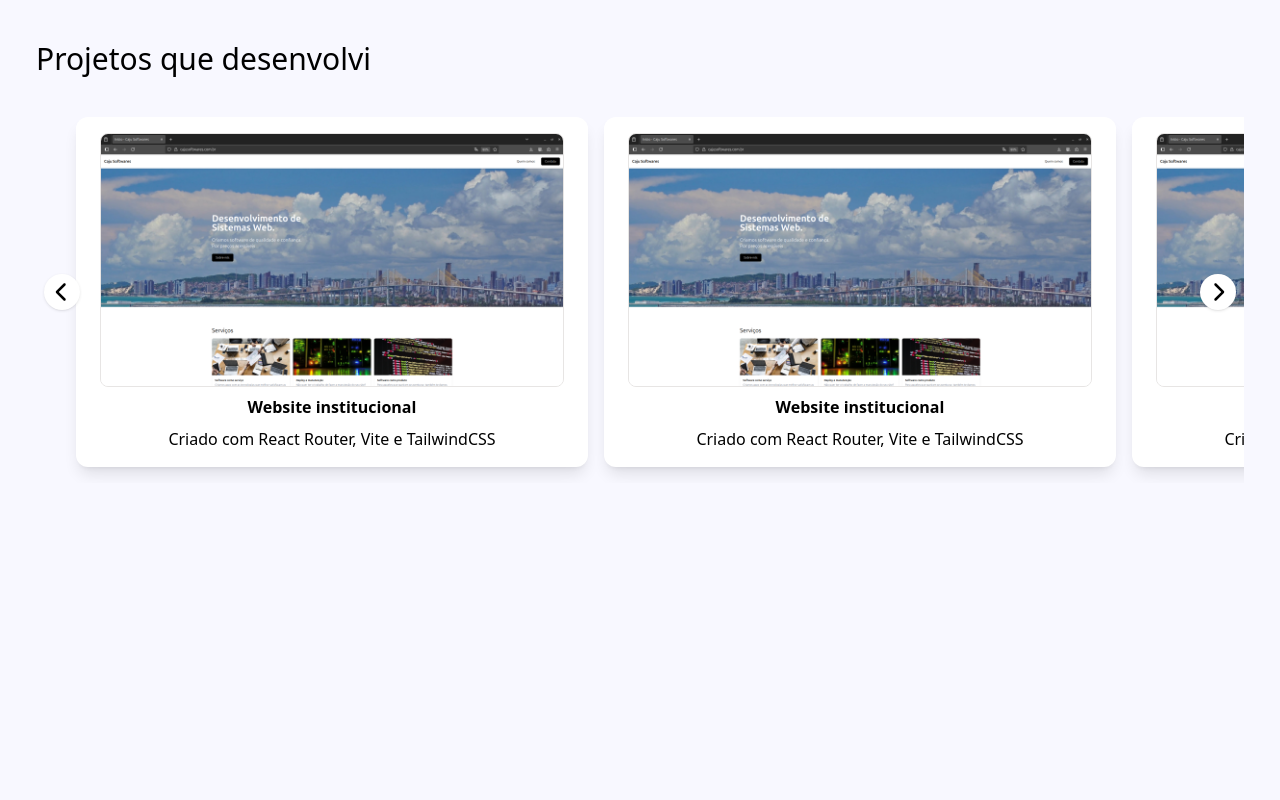
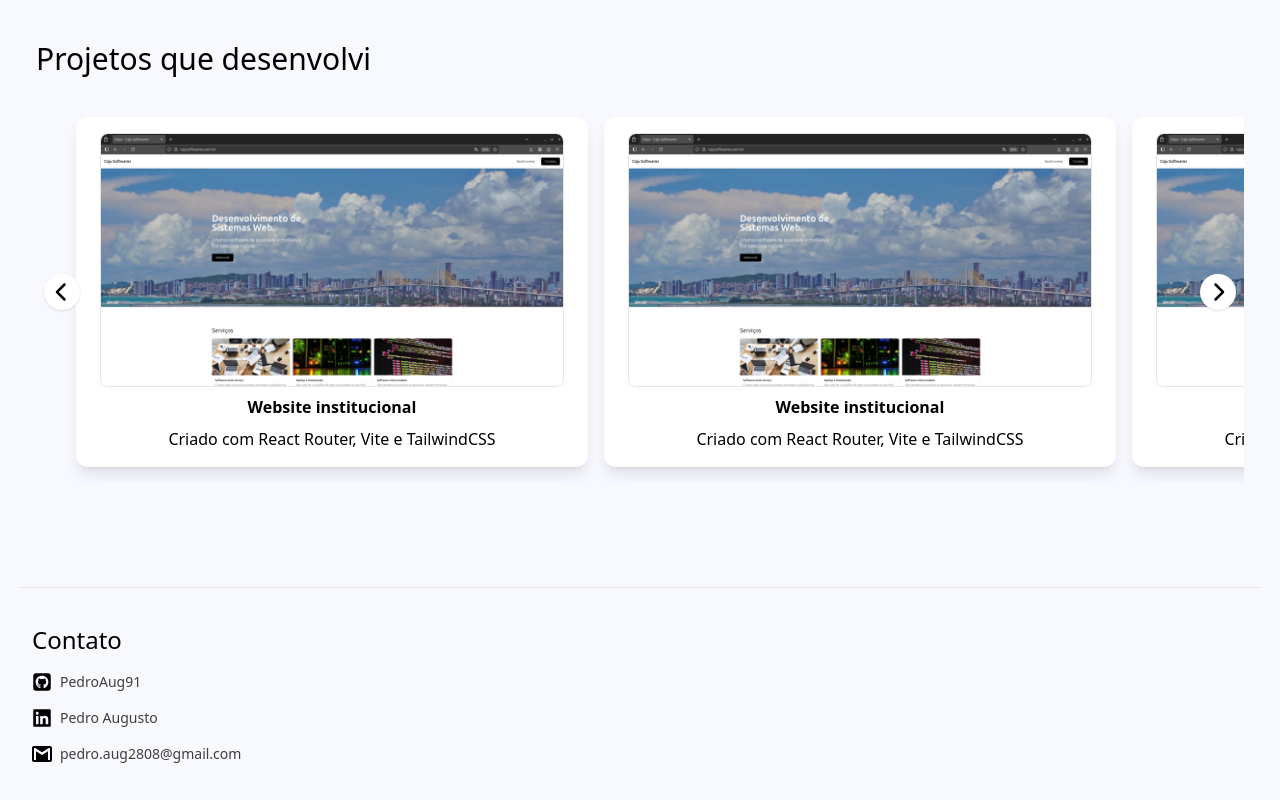
Before and after one commit to PedroAug91/portfolio, a React (Vite) app: page / in a window 1280 px wide. Shown: the part 853-1653 px from the top of the page. Before the commit the page ends 1440 px from the top, so only its background shows below. Built offline with nearby package versions, Linux system fonts and the light colour scheme.

Commit message:
feat: Footer

```diff
--- a/src/components/Footer.tsx
+++ b/src/components/Footer.tsx
@@ -1,5 +1,37 @@
+import { GithubIcon, LinkedInIcon, GmailIcon } from "./Icons";
+
 function Footer() {
-    return <footer></footer>;
+    return (
+        <footer className='border-t border-t-neutral-200 py-9 px-3'>
+            <div className='flex flex-col gap-4'>
+                <div className='flex flex-col gap-2'>
+                    <h1 className='text-2xl'>Contato</h1>
+                </div>
+                <nav className='flex flex-col gap-4'>
+                    <a
+                        target='_blank'
+                        href='https://github.com/pedroaug91'
+                        className='text-sm text-black/75 flex gap-2'
+                    >
+                        <GithubIcon />
+                        <span>PedroAug91</span>
+                    </a>
+                    <a
+                        target='_blank'
+                        href='https://www.linkedin.com/in/pedro-augusto-29812229b'
+                        className='text-sm text-black/75 flex gap-2'
+                    >
+                        <LinkedInIcon />
+                        <span>Pedro Augusto</span>
+                    </a>
+                    <span className='text-sm text-black/75 flex gap-2'>
+                        <GmailIcon />
+                        <span>pedro.aug2808@gmail.com</span>
+                    </span>
+                </nav>
+            </div>
+        </footer>
+    );
 }
 
 export default Footer;
--- a/src/components/Icons.tsx
+++ b/src/components/Icons.tsx
@@ -74,6 +74,21 @@ function ChevronLeft({ className }: IconProps) {
     );
 }
 
+function GmailIcon({ className }: IconProps) {
+    return (
+        <svg
+            viewBox='0 0 20 16'
+            xmlns='http://www.w3.org/2000/svg'
+            className={`h-5 w-5 ${className ? className : ""}`}
+        >
+            <path
+                d='M18,0 L2,0 C0.9,0 0,0.9 0,2 L0,14 C0,15.1 0.9,16 2,16 L18,16 C19.1,16 20,15.1 20,14 L20,2 C20,0.9 19.1,0 18,0 L18,0 Z M18,14 L16,14 L16,5.2 L10,9 L4,5.2 L4,14 L2,14 L2,2 L3.2,2 L10,6.2 L16.8,2 L18,2 L18,14 L18,14 Z'
+                id='Shape'
+            />
+        </svg>
+    );
+}
+
 export {
     GithubIcon,
     LinkedInIcon,
@@ -81,4 +96,5 @@ export {
     MenuIcon,
     ChevronRight,
     ChevronLeft,
+    GmailIcon,
 };
```
